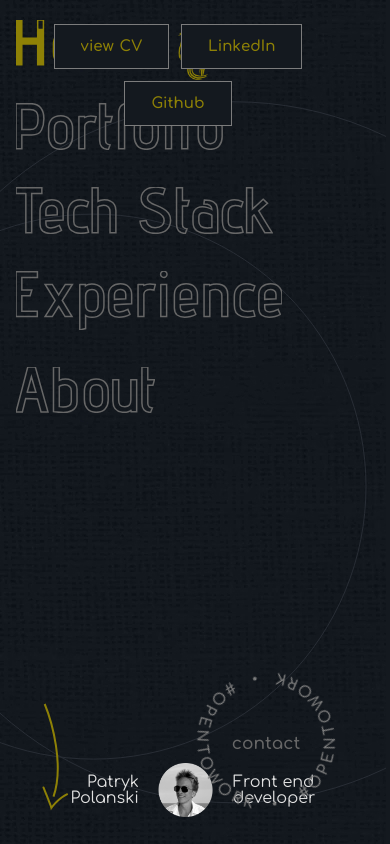
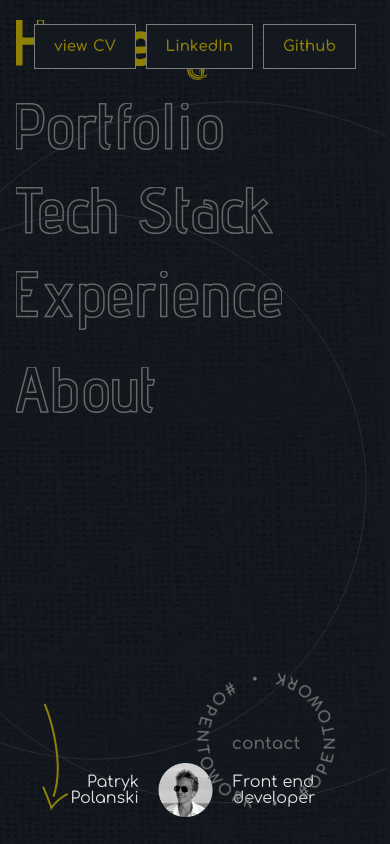
Before and after one commit to Patryk-Polanski/patryk-portfolio, a Next.js app: page / in a window 390 px wide. Shown: the top 844 px of the page. Built offline with nearby package versions, Linux system fonts and the light colour scheme.

Commit message:
tweak primary button padding on mobile

```diff
--- a/app/components/ui/Social.module.css
+++ b/app/components/ui/Social.module.css
@@ -3,5 +3,11 @@
   justify-content: center;
   flex-wrap: wrap;
   align-items: center;
-  gap: 1.2rem;
+  gap: 1rem;
 }
+
+@media screen and (min-width: 400px) {
+  .social {
+    gap: 1.2rem;
+  }
+}
--- a/app/components/ui/button.css
+++ b/app/components/ui/button.css
@@ -9,10 +9,16 @@
 .button--primary {
   background-color: var(--color-primary);
   font-size: 1.5rem;
-  padding: 1.4rem 2.6rem;
+  padding: 1.4rem 1.9rem;
   border: 1px solid var(--color-tertiary-darker);
   color: var(--color-secondary);
   transition: all 0.2s ease-in;
+}
+
+@media screen and (min-width: 400px) {
+  .button--primary {
+    padding: 1.4rem 2.6rem;
+  }
 }
 
 .button--primary:hover {
--- a/app/page.jsx
+++ b/app/page.jsx
@@ -68,7 +68,16 @@ export default function Home() {
     <main>
       <MenuTrigger menuLinkSize={menuLinkSize} />
       <SectionHome>
-        <Menu menuLinkSize={menuLinkSize} />
+        <FadeIn
+          direction='up'
+          className={styles.profileWrapper}
+          inView={false}
+          delay={2.5}
+          startingCoords={{ x: '-50%', y: '-50%' }}
+          finalCoords={{ x: '-50%', y: '-50%' }}
+        >
+          <Profile />
+        </FadeIn>
         <FadeIn
           direction='down'
           className={styles.logoWrapper}
@@ -80,16 +89,7 @@ export default function Home() {
           <Logo />
         </FadeIn>
 
-        <FadeIn
-          direction='up'
-          className={styles.profileWrapper}
-          inView={false}
-          delay={2.5}
-          startingCoords={{ x: '-50%', y: '-50%' }}
-          finalCoords={{ x: '-50%', y: '-50%' }}
-        >
-          <Profile />
-        </FadeIn>
+        <Menu menuLinkSize={menuLinkSize} />
 
         <FadeIn
           direction='down'
```
